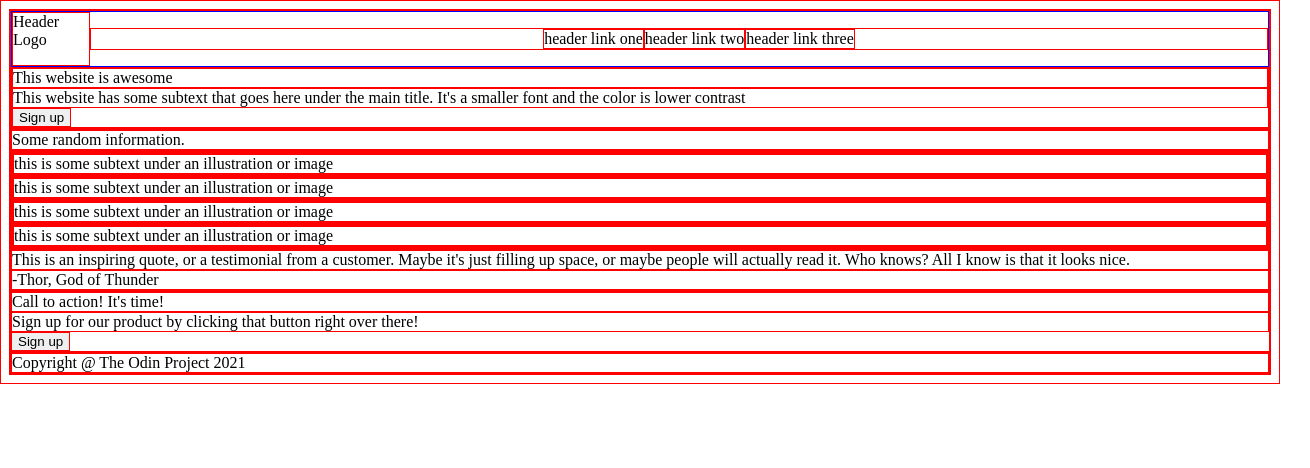
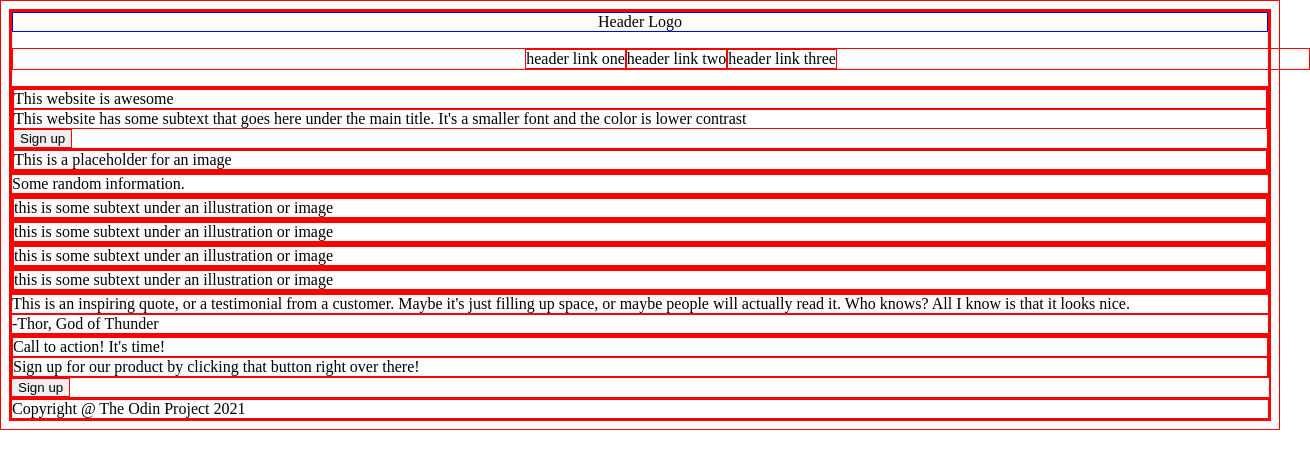
Before and after one commit to Barbour-Condini/odin-project, a plain HTML site: page landing-page/index.html in a window 1280 px wide. Shown: the whole page, 1310 px wide, since content can reach past the window. Drawn offline with Linux system fonts and the light colour scheme.

Commit message:
Reorganise classes

```diff
--- a/landing-page/index.html
+++ b/landing-page/index.html
@@ -1,25 +1,35 @@
 <!DOCTYPE html>
 <html lang="en">
+
 <head>
     <meta charset="UTF-8">
     <meta name="viewport" content="width=device-width, initial-scale=1.0">
     <title>Landing page</title>
     <link rel="stylesheet" href="style.css">
 </head>
+
 <body>
-    <div class="header">
-        <div class="logo">
-            <div>Header Logo</div>
+    <div class="hero">
+        <div class="header">
+            <div class="logo">Header Logo</div>
             <ul class="links">
                 <li>header link one</li>
                 <li>header link two</li>
                 <li>header link three</li>
             </ul>
         </div>
+
         <div class="title">
-            <div class="main-title">This website is awesome</div>
-            <div class="main-subtitle">This website has some subtext that goes here under the main title. It's a smaller font and the color is lower contrast</div>
-            <button class="signup">Sign up</button>
+            <div class="title-content">
+                <div class="main-title">This website is awesome</div>
+                <div class="main-subtitle">This website has some subtext that goes here under the main title. It's a
+                    smaller
+                    font and the color is lower contrast</div>
+                <button class="signup">Sign up</button>
+            </div>
+            <div class="title-img-box">
+            <div class="title-img-text">This is a placeholder for an image</div>
+        </div>
         </div>
     </div>
 
@@ -46,13 +56,16 @@
     </div>
 
     <div class="testimonial">
-        <div class="quote">This is an inspiring quote, or a testimonial from a customer. Maybe it's just filling up space, or maybe people will actually read it. Who knows? All I know is that it looks nice.</div>
+        <div class="quote">This is an inspiring quote, or a testimonial from a customer. Maybe it's just filling up
+            space, or maybe people will actually read it. Who knows? All I know is that it looks nice.</div>
         <div class="quote-source">-Thor, God of Thunder</div>
     </div>
 
     <div class="cta">
-        <div class="call-title">Call to action! It's time!</div>
-        <div class="call-subtitle">Sign up for our product by clicking that button right over there!</div>
+        <div class="cta-text">
+            <div class="call-title">Call to action! It's time!</div>
+            <div class="call-subtitle">Sign up for our product by clicking that button right over there!</div>
+        </div>
         <button class="signup">Sign up</button>
     </div>
 
@@ -60,4 +73,5 @@
         <div class="copyright">Copyright @ The Odin Project 2021</div>
     </div>
 </body>
+
 </html>
```
